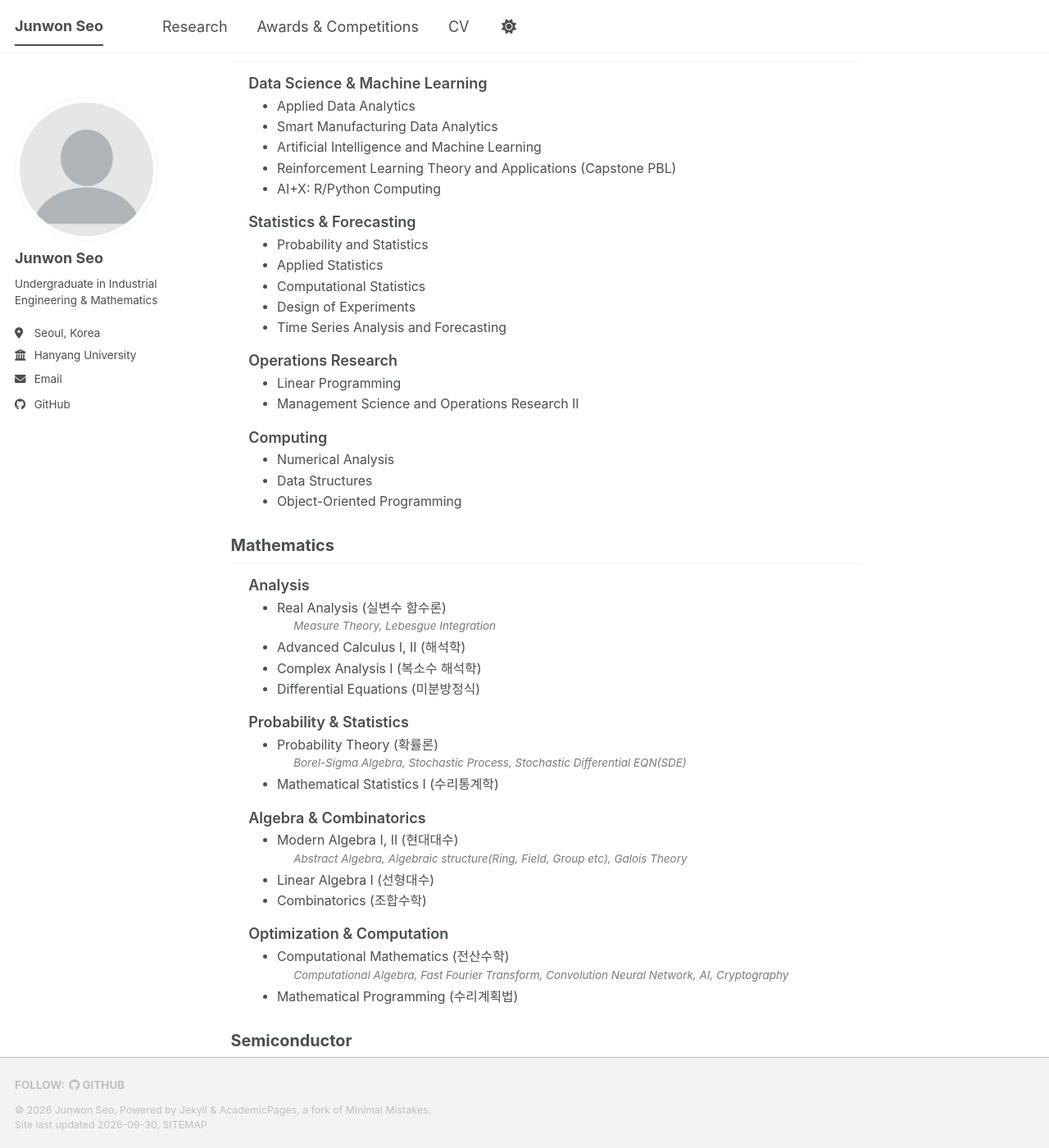
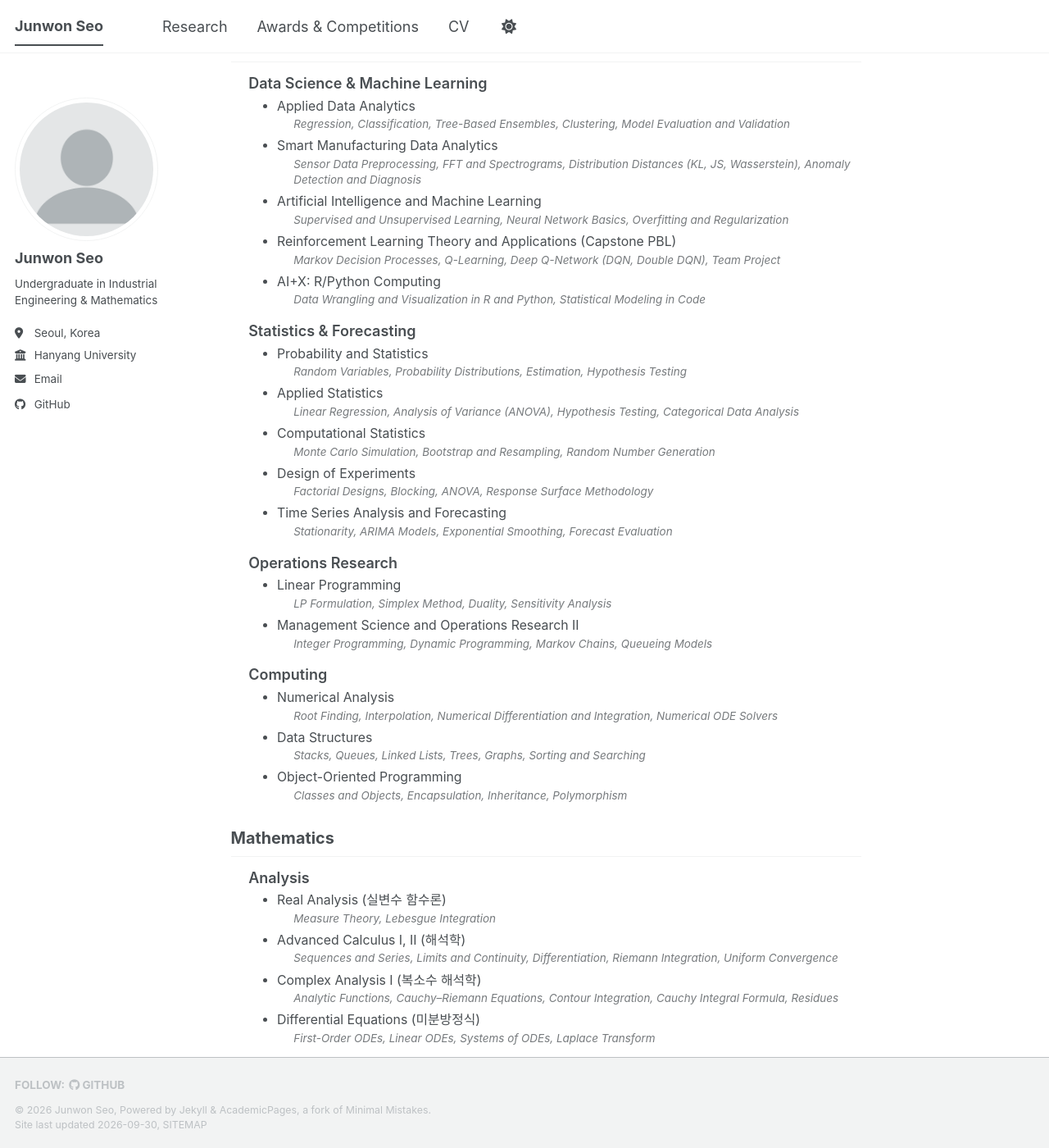
Before and after one commit to galashow3/galashow3.github.io, a Jekyll site: the page built from _pages/about.md, in a window 1280 px wide and 1400 px high, scrolled down 846 px. Shown: the whole window at 82% size. Built offline with Jekyll 4.4.1, drawn with Linux system fonts in a browser that asks for light colours; a style sheet for code colours, icons or effects is not loaded; some of the changed text lies outside the part shown.

Commit message:
Add draft 'what I learned' descriptions for the remaining 24 courses (to be edited by Junwon)
Co-Authored-By: Claude Opus 5.5 <noreply@anthropic.com>
Claude-Session: https://claude.ai/code/session_01R7HUdYsjbuw5W7w4jBmyH5

```diff
--- a/_pages/about.md
+++ b/_pages/about.md
@@ -34,36 +34,36 @@ Relevant Coursework
   <div class="cw-row">
     <div class="cw-field">Data Science &amp; Machine Learning</div>
     <ul class="cw-courses">
-      <li>Applied Data Analytics</li>
-      <li>Smart Manufacturing Data Analytics</li>
-      <li>Artificial Intelligence and Machine Learning</li>
-      <li>Reinforcement Learning Theory and Applications (Capstone PBL)</li>
-      <li>AI+X: R/Python Computing</li>
+      <li>Applied Data Analytics<span class="cw-desc">Regression, Classification, Tree-Based Ensembles, Clustering, Model Evaluation and Validation</span></li>
+      <li>Smart Manufacturing Data Analytics<span class="cw-desc">Sensor Data Preprocessing, FFT and Spectrograms, Distribution Distances (KL, JS, Wasserstein), Anomaly Detection and Diagnosis</span></li>
+      <li>Artificial Intelligence and Machine Learning<span class="cw-desc">Supervised and Unsupervised Learning, Neural Network Basics, Overfitting and Regularization</span></li>
+      <li>Reinforcement Learning Theory and Applications (Capstone PBL)<span class="cw-desc">Markov Decision Processes, Q-Learning, Deep Q-Network (DQN, Double DQN), Team Project</span></li>
+      <li>AI+X: R/Python Computing<span class="cw-desc">Data Wrangling and Visualization in R and Python, Statistical Modeling in Code</span></li>
     </ul>
   </div>
   <div class="cw-row">
     <div class="cw-field">Statistics &amp; Forecasting</div>
     <ul class="cw-courses">
-      <li>Probability and Statistics</li>
-      <li>Applied Statistics</li>
-      <li>Computational Statistics</li>
-      <li>Design of Experiments</li>
-      <li>Time Series Analysis and Forecasting</li>
+      <li>Probability and Statistics<span class="cw-desc">Random Variables, Probability Distributions, Estimation, Hypothesis Testing</span></li>
+      <li>Applied Statistics<span class="cw-desc">Linear Regression, Analysis of Variance (ANOVA), Hypothesis Testing, Categorical Data Analysis</span></li>
+      <li>Computational Statistics<span class="cw-desc">Monte Carlo Simulation, Bootstrap and Resampling, Random Number Generation</span></li>
+      <li>Design of Experiments<span class="cw-desc">Factorial Designs, Blocking, ANOVA, Response Surface Methodology</span></li>
+      <li>Time Series Analysis and Forecasting<span class="cw-desc">Stationarity, ARIMA Models, Exponential Smoothing, Forecast Evaluation</span></li>
     </ul>
   </div>
   <div class="cw-row">
     <div class="cw-field">Operations Research</div>
     <ul class="cw-courses">
-      <li>Linear Programming</li>
-      <li>Management Science and Operations Research II</li>
+      <li>Linear Programming<span class="cw-desc">LP Formulation, Simplex Method, Duality, Sensitivity Analysis</span></li>
+      <li>Management Science and Operations Research II<span class="cw-desc">Integer Programming, Dynamic Programming, Markov Chains, Queueing Models</span></li>
     </ul>
   </div>
   <div class="cw-row">
     <div class="cw-field">Computing</div>
     <ul class="cw-courses">
-      <li>Numerical Analysis</li>
-      <li>Data Structures</li>
-      <li>Object-Oriented Programming</li>
+      <li>Numerical Analysis<span class="cw-desc">Root Finding, Interpolation, Numerical Differentiation and Integration, Numerical ODE Solvers</span></li>
+      <li>Data Structures<span class="cw-desc">Stacks, Queues, Linked Lists, Trees, Graphs, Sorting and Searching</span></li>
+      <li>Object-Oriented Programming<span class="cw-desc">Classes and Objects, Encapsulation, Inheritance, Polymorphism</span></li>
     </ul>
   </div>
   <div class="cw-major">Mathematics</div>
@@ -71,39 +71,39 @@ Relevant Coursework
     <div class="cw-field">Analysis</div>
     <ul class="cw-courses">
       <li>Real Analysis (실변수 함수론)<span class="cw-desc">Measure Theory, Lebesgue Integration</span></li>
-      <li>Advanced Calculus I, II (해석학)</li>
-      <li>Complex Analysis I (복소수 해석학)</li>
-      <li>Differential Equations (미분방정식)</li>
+      <li>Advanced Calculus I, II (해석학)<span class="cw-desc">Sequences and Series, Limits and Continuity, Differentiation, Riemann Integration, Uniform Convergence</span></li>
+      <li>Complex Analysis I (복소수 해석학)<span class="cw-desc">Analytic Functions, Cauchy–Riemann Equations, Contour Integration, Cauchy Integral Formula, Residues</span></li>
+      <li>Differential Equations (미분방정식)<span class="cw-desc">First-Order ODEs, Linear ODEs, Systems of ODEs, Laplace Transform</span></li>
     </ul>
   </div>
   <div class="cw-row">
     <div class="cw-field">Probability &amp; Statistics</div>
     <ul class="cw-courses">
       <li>Probability Theory (확률론)<span class="cw-desc">Borel-Sigma Algebra, Stochastic Process, Stochastic Differential EQN(SDE)</span></li>
-      <li>Mathematical Statistics I (수리통계학)</li>
+      <li>Mathematical Statistics I (수리통계학)<span class="cw-desc">Multivariate Distributions, Sampling Distributions, Maximum Likelihood Estimation, Sufficiency</span></li>
     </ul>
   </div>
   <div class="cw-row">
     <div class="cw-field">Algebra &amp; Combinatorics</div>
     <ul class="cw-courses">
       <li>Modern Algebra I, II (현대대수)<span class="cw-desc">Abstract Algebra, Algebraic structure(Ring, Field, Group etc), Galois Theory</span></li>
-      <li>Linear Algebra I (선형대수)</li>
-      <li>Combinatorics (조합수학)</li>
+      <li>Linear Algebra I (선형대수)<span class="cw-desc">Vector Spaces, Linear Transformations, Determinants, Eigenvalues and Diagonalization</span></li>
+      <li>Combinatorics (조합수학)<span class="cw-desc">Counting Principles, Inclusion–Exclusion, Generating Functions, Recurrence Relations</span></li>
     </ul>
   </div>
   <div class="cw-row">
     <div class="cw-field">Optimization &amp; Computation</div>
     <ul class="cw-courses">
       <li>Computational Mathematics (전산수학)<span class="cw-desc">Computational Algebra, Fast Fourier Transform, Convolution Neural Network, AI, Cryptography</span></li>
-      <li>Mathematical Programming (수리계획법)</li>
+      <li>Mathematical Programming (수리계획법)<span class="cw-desc">Convex Sets and Functions, Nonlinear Programming, KKT Conditions, Duality</span></li>
     </ul>
   </div>
   <div class="cw-major">Semiconductor</div>
   <div class="cw-row">
     <div class="cw-field">Equipment &amp; Energy</div>
     <ul class="cw-courses">
-      <li>Plasma Equipment</li>
-      <li>Introduction to Electrical Energy</li>
+      <li>Plasma Equipment<span class="cw-desc">Plasma Fundamentals, Vacuum Systems, RF Power, Plasma Etching and Deposition (PECVD) Equipment</span></li>
+      <li>Introduction to Electrical Energy<span class="cw-desc">Power Generation, Transmission and Distribution, Renewable Energy, Energy Storage</span></li>
     </ul>
   </div>
 </div>
```
